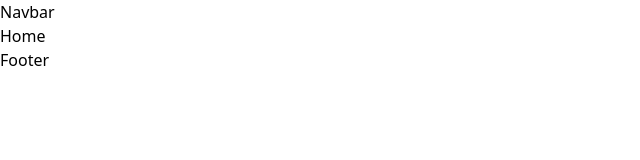
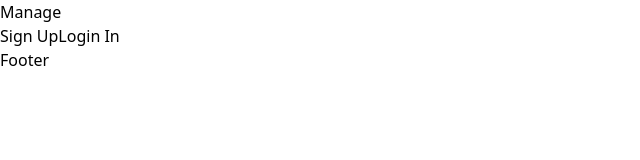
Before and after one commit to Overwatch0812/NASAX, a React (Vite) app in the folder frontend/: page / in a window 1280 px wide. Shown: the top 160 px of the page, without its empty margins (0-640 px from the left). Built offline with nearby package versions, Linux system fonts and the light colour scheme.

Commit message:
Authentication 1.0.0

```diff
--- a/frontend/src/App.jsx
+++ b/frontend/src/App.jsx
@@ -8,12 +8,11 @@ import Homes from "./components/Homes";
 import ResetPassword from "./components/ResetPassword";
 import ResetPasswordConfirm from "./components/ResetPasswordConfirm";
 
-
 function App() {
   const router = createBrowserRouter([
     {
       path: "/",
-      element: <Homes />,
+      element: <Layout />,
     },
     {
       path: "/signup",
@@ -39,9 +38,11 @@ function App() {
 
   return (
     <>
-        <Layout>
-          <RouterProvider router={router} />
+      <RouterProvider router={router}>
+        <Layout >
+          <Homes/>
         </Layout>
+      </RouterProvider>
     </>
   );
 }
--- a/frontend/src/components/Navbar.jsx
+++ b/frontend/src/components/Navbar.jsx
@@ -1,9 +1,20 @@
+import { Link, useNavigate } from "react-router-dom";
+
+
 const Navbar = () => {
-	return (
-		<>
-			<h1>Navbar</h1>
-		</>
-	);
+  return (
+    <>
+      <div className="main">
+        <div className="left">
+			<h1>Manage</h1>
+		</div>
+        <div className="right">
+			<Link to='/signup'>Sign Up</Link>
+			<Link to='/login'>Login In</Link>
+		</div>
+      </div>
+    </>
+  );
 };
 
 export default Navbar;
```
Also changed, not shown: frontend/src/main.jsx (+5 -6 lines), 2 other files (tests, documents, lock files or other folders).
